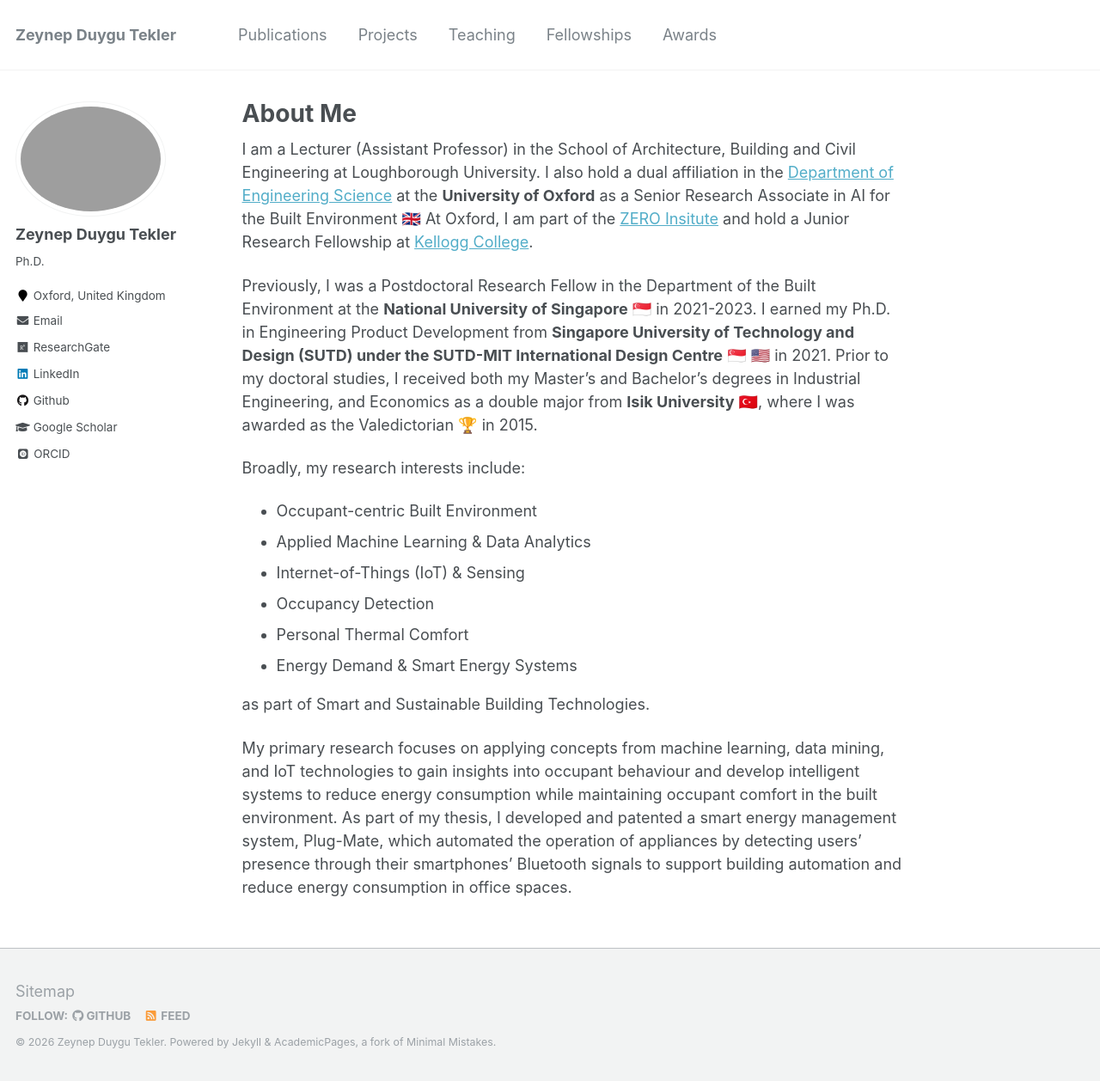
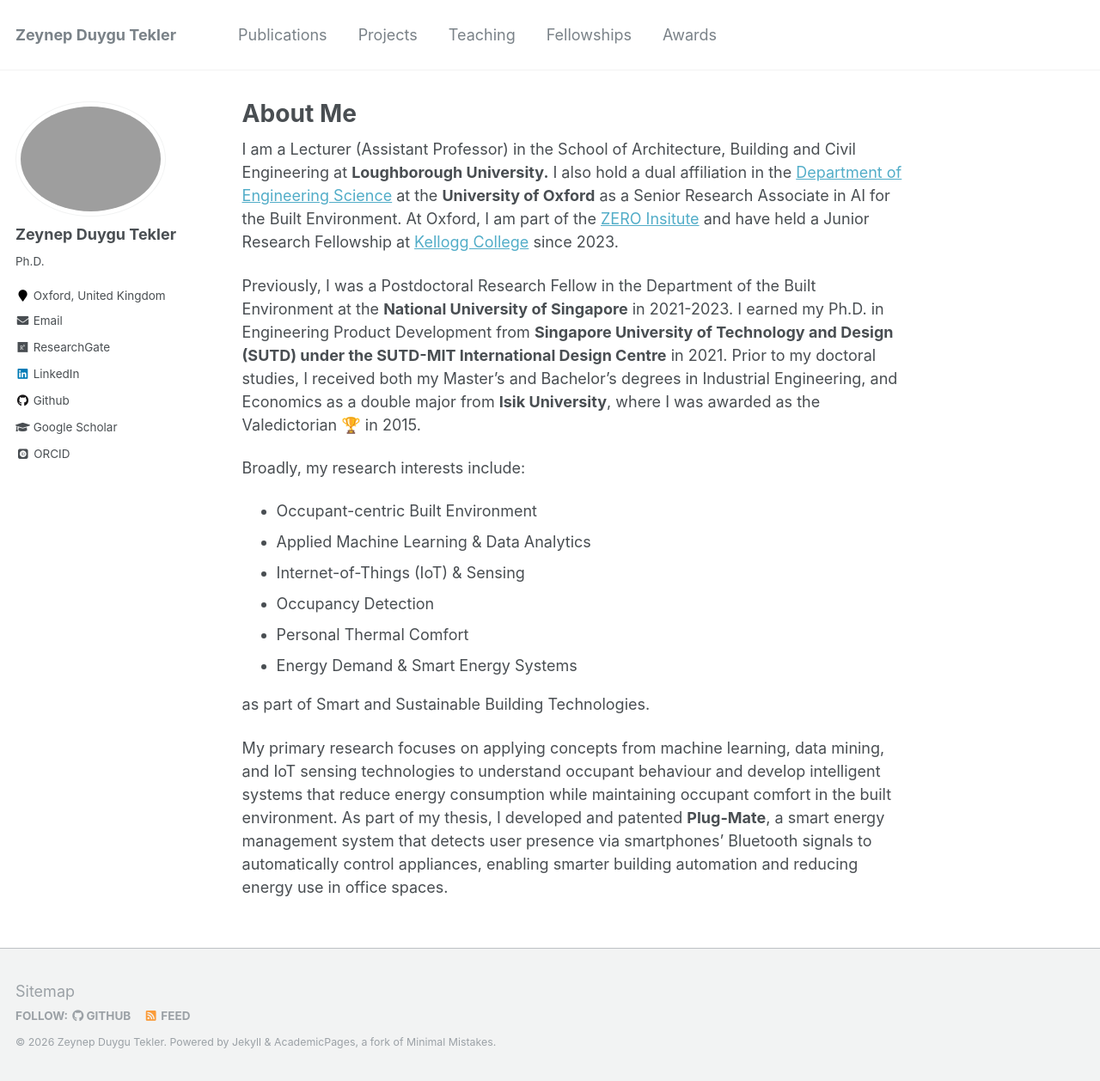
Before and after one commit to zeynepduygutekler/zeynepduygutekler.github.io, a Jekyll site: the page built from _pages/about.md, in a window 1280 px wide and 1258 px high. Shown: the whole window at 86% size. Built offline with Jekyll 4.4.1, drawn with Linux system fonts in a browser that asks for light colours; emoji names are drawn with the system emoji font; some web fonts are replaced.

Commit message:
about me updated

```diff
--- a/_pages/about.md
+++ b/_pages/about.md
@@ -9,13 +9,12 @@ redirect_from:
 ---
 <link href="https://cdnjs.cloudflare.com/ajax/libs/font-awesome/5.15.4/css/all.min.css" rel="stylesheet">
 
-I am a Lecturer (Assistant Professor) in the School of Architecture, Building and Civil Engineering at Loughborough University. I also hold a dual affiliation in the [Department of Engineering Science](https://eng.ox.ac.uk/people/zeynep-duygu-tekler/) at the **University of Oxford** as a Senior Research Associate in AI for the Built Environment :gb: At Oxford, I am part of the [ZERO Insitute](https://zero.ox.ac.uk/people/zeynep-tekler/) and hold a Junior Research Fellowship at [Kellogg College](https://www.kellogg.ox.ac.uk/our-people/zey-nep/).
+I am a Lecturer (Assistant Professor) in the School of Architecture, Building and Civil Engineering at **Loughborough University.** I also hold a dual affiliation in the [Department of Engineering Science](https://eng.ox.ac.uk/people/zeynep-duygu-tekler/) at the **University of Oxford** as a Senior Research Associate in AI for the Built Environment. At Oxford, I am part of the [ZERO Insitute](https://zero.ox.ac.uk/people/zeynep-tekler/) and have held a Junior Research Fellowship at [Kellogg College](https://www.kellogg.ox.ac.uk/our-people/zey-nep/) since 2023.
 
 
-Previously, I was a Postdoctoral Research Fellow in the Department of the Built Environment at the **National University of Singapore** :singapore: in 2021-2023.
-I earned my Ph.D. in Engineering Product Development from **Singapore University of Technology and Design (SUTD) under the SUTD-MIT International Design Centre** :singapore: :us: in 2021.
-Prior to my doctoral studies, I received both my Master's and Bachelor's degrees in Industrial Engineering, and Economics
-as a double major from **Isik University** :tr:, where I was awarded as the Valedictorian :trophy: in 2015.
+Previously, I was a Postdoctoral Research Fellow in the Department of the Built Environment at the **National University of Singapore** in 2021-2023.
+I earned my Ph.D. in Engineering Product Development from **Singapore University of Technology and Design (SUTD) under the SUTD-MIT International Design Centre** in 2021.
+Prior to my doctoral studies, I received both my Master's and Bachelor's degrees in Industrial Engineering, and Economics as a double major from **Isik University**, where I was awarded as the Valedictorian :trophy: in 2015.
 
 Broadly, my research interests include:
 * Occupant-centric Built Environment
@@ -27,8 +26,5 @@ Broadly, my research interests include:
 
 as part of Smart and Sustainable Building Technologies.
 
-My primary research focuses on applying concepts from machine learning, data mining, and IoT technologies to gain insights into
-occupant behaviour and develop intelligent systems to reduce energy consumption while maintaining occupant comfort in the built environment.
-As part of my thesis, I developed and patented a smart energy management system, Plug-Mate,
-which automated the operation of appliances by detecting users' presence through their smartphones' Bluetooth signals to
-support building automation and reduce energy consumption in office spaces.
+My primary research focuses on applying concepts from machine learning, data mining, and IoT sensing technologies to understand occupant behaviour and develop intelligent systems that reduce energy consumption while maintaining occupant comfort in the built environment.
+As part of my thesis, I developed and patented **Plug-Mate**, a smart energy management system that detects user presence via smartphones’ Bluetooth signals to automatically control appliances, enabling smarter building automation and reducing energy use in office spaces.
```
